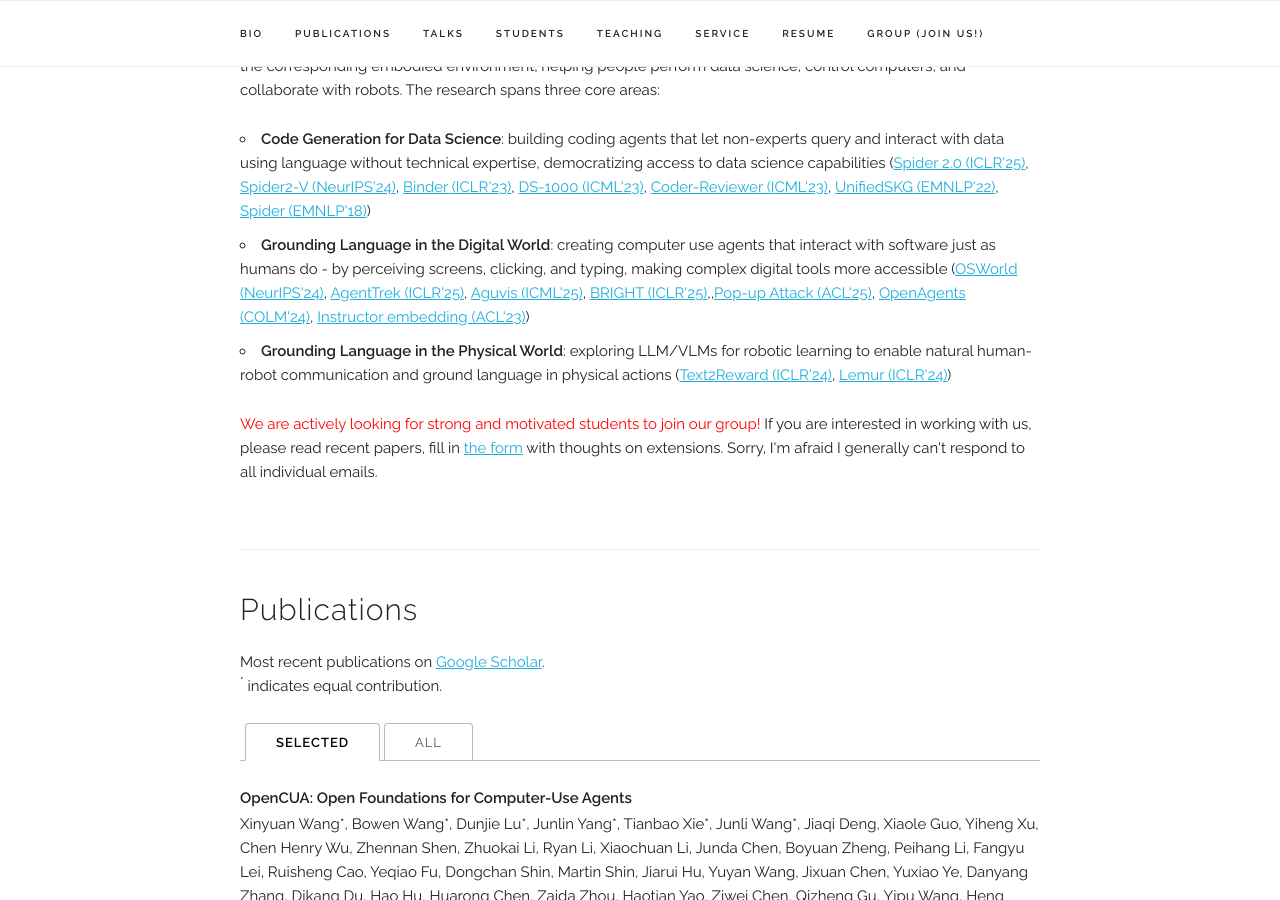
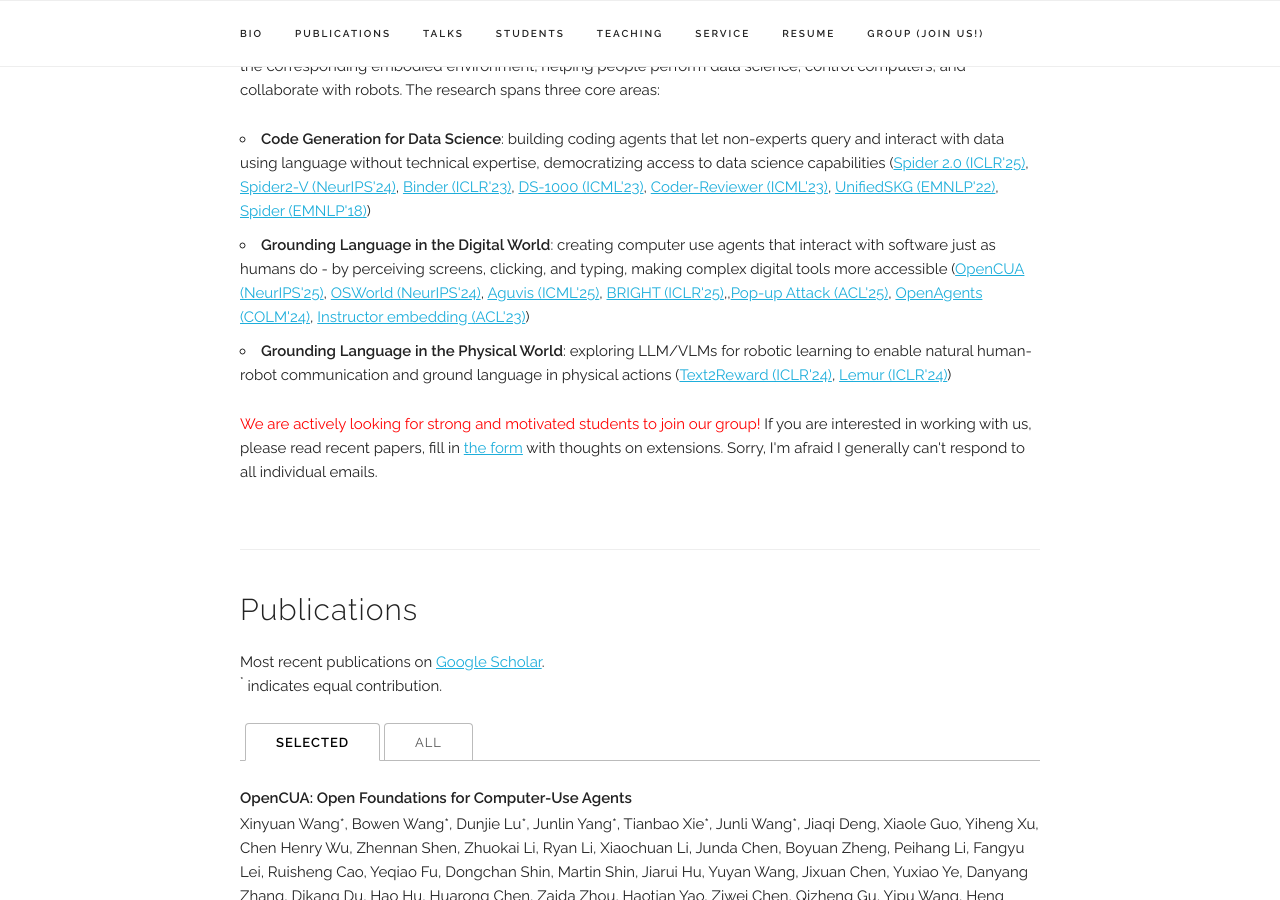
Before and after one commit to taoyds/taoyds.github.io, a Jekyll site: the page built from index.html, in a window 1280 px wide and 900 px high, scrolled down 652 px. Built offline with Jekyll 4.4.1, drawn with Linux system fonts in a browser that asks for light colours; some web fonts are replaced.

Commit message:
Update index.html

```diff
--- a/index.html
+++ b/index.html
@@ -16,7 +16,7 @@
   His main research interest is in Natural Language Processing. His research aims to develop <b>embodied AI agents</b> that empower users to use language to interact with digital and physical environments to carry out real-world tasks. Such systems need to ground language and perception into code and actions executable in the corresponding embodied environment, helping people perform data science, control computers, and collaborate with robots. The research spans three core areas:
     <ul>
       <li><b>Code Generation for Data Science</b>: building coding agents that let non-experts query and interact with data using language without technical expertise, democratizing access to data science capabilities (<a href="https://spider2-sql.github.io">Spider 2.0 (ICLR'25)</a>, <a href="https://spider2-v.github.io">Spider2-V (NeurIPS'24)</a>, <a href="https://lm-code-binder.github.io/">Binder (ICLR'23)</a>, <a href="https://ds1000-code-gen.github.io/">DS-1000 (ICML'23)</a>, <a href="https://arxiv.org/abs/2211.16490">Coder-Reviewer (ICML'23)</a>, <a href="https://github.com/HKUNLP/UnifiedSKG">UnifiedSKG (EMNLP'22)</a>, <a href="https://yale-lily.github.io/spider">Spider (EMNLP'18)</a>)</li>
-      <li><b>Grounding Language in the Digital World</b>: creating computer use agents that interact with software just as humans do - by perceiving screens, clicking, and typing, making complex digital tools more accessible (<a href="https://os-world.github.io">OSWorld (NeurIPS'24)</a>, <a href="https://agenttrek.github.io">AgentTrek (ICLR'25)</a>, <a href="https://aguvis-project.github.io">Aguvis (ICML'25)</a>, <a href="https://brightbenchmark.github.io/">BRIGHT (ICLR'25)</a>,,<a href="https://arxiv.org/abs/2411.02391">Pop-up Attack (ACL'25)</a>, <a href="https://github.com/xlang-ai/OpenAgents">OpenAgents (COLM'24)</a>, <a href="https://instructor-embedding.github.io/">Instructor embedding (ACL'23)</a>)</li>
+      <li><b>Grounding Language in the Digital World</b>: creating computer use agents that interact with software just as humans do - by perceiving screens, clicking, and typing, making complex digital tools more accessible (<a href="https://opencua.xlang.ai">OpenCUA (NeurIPS'25)</a>, <a href="https://os-world.github.io">OSWorld (NeurIPS'24)</a>, <a href="https://aguvis-project.github.io">Aguvis (ICML'25)</a>, <a href="https://brightbenchmark.github.io/">BRIGHT (ICLR'25)</a>,,<a href="https://arxiv.org/abs/2411.02391">Pop-up Attack (ACL'25)</a>, <a href="https://github.com/xlang-ai/OpenAgents">OpenAgents (COLM'24)</a>, <a href="https://instructor-embedding.github.io/">Instructor embedding (ACL'23)</a>)</li>
       <li><b>Grounding Language in the Physical World</b>: exploring LLM/VLMs for robotic learning to enable natural human-robot communication and ground language in physical actions (<a href="http://text-to-reward.github.io">Text2Reward (ICLR'24)</a>, <a href="https://arxiv.org/abs/2310.06830">Lemur (ICLR'24)</a>)</li>
     </ul>
   </p>
```
